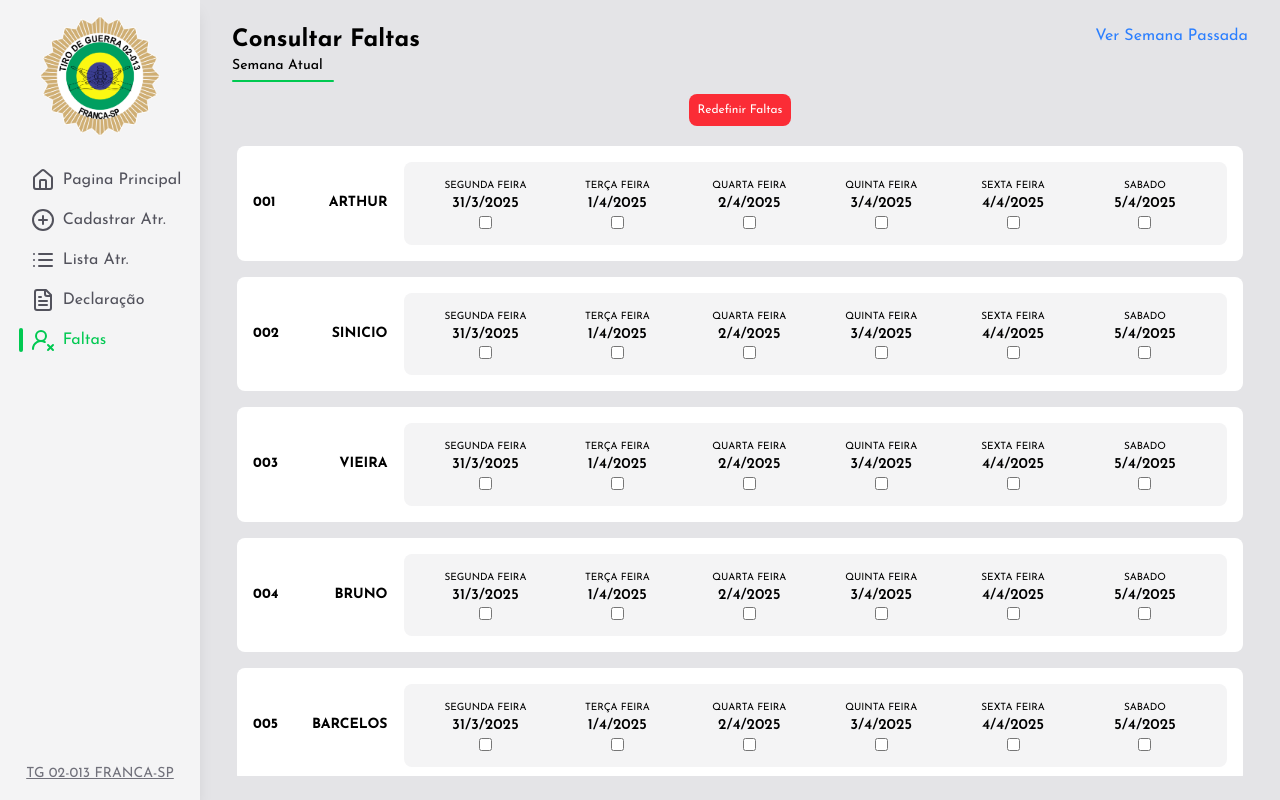
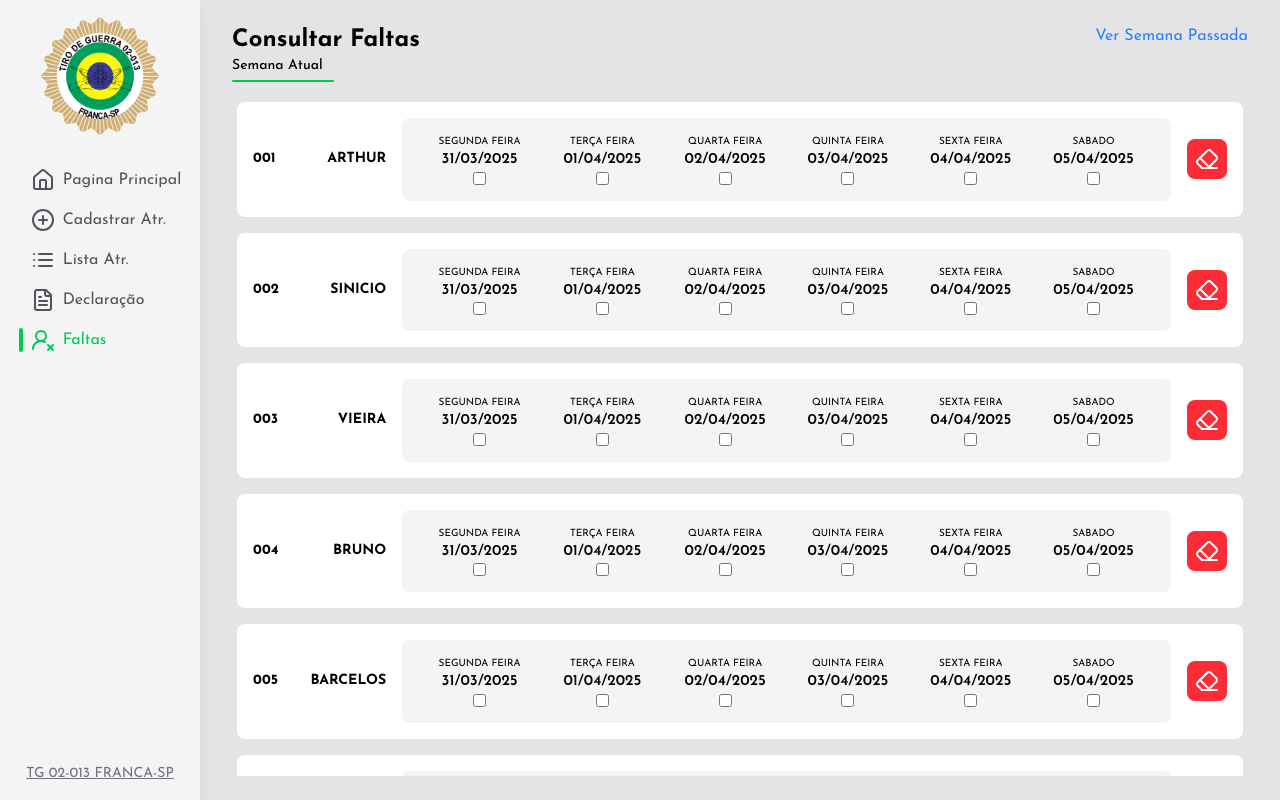
Before and after one commit to arthuracmm/exercito-system, a React (Vite) app: page /faltas in a window 1280 px wide. Built offline with nearby package versions, Linux system fonts and the light colour scheme; data requests are answered from the project's data file.

Commit message:
arrumando a pagina faltas e a rota do banco de dados para melhor acesso

```diff
--- a/public/db/db.json
+++ b/public/db/db.json
@@ -761,55 +761,40 @@
   ],
   "faltas": [
     {
-      "id": "28ce",
-      "data": "7/4/2025",
+      "id": "2025-04-07",
+      "data": "2025-04-07",
+      "atiradores": []
+    },
+    {
+      "id": "2025-04-09",
+      "data": "2025-04-09",
       "atiradores": [
-        "9704",
+        "e32f"
+      ]
+    },
+    {
+      "id": "2025-04-10",
+      "data": "2025-04-10",
+      "atiradores": []
+    },
+    {
+      "id": "2025-04-08",
+      "data": "2025-04-08",
+      "atiradores": []
+    },
+    {
+      "id": "2025-04-11",
+      "data": "2025-04-11",
+      "atiradores": [
         "7f42",
         "e32f"
       ]
     },
     {
-      "id": "b03e",
-      "data": "9/4/2025",
+      "id": "2025-04-12",
+      "data": "2025-04-12",
       "atiradores": [
-        "9704",
-        "152f",
         "e32f"
-      ]
-    },
-    {
-      "id": "4509",
-      "data": "11/4/2025",
-      "atiradores": [
-        "9704",
-        "1a3d"
-      ]
-    },
-    {
-      "id": "b99b",
-      "data": "10/4/2025",
-      "atiradores": [
-        "9704",
-        "152f",
-        "1a3d"
-      ]
-    },
-    {
-      "id": "ff5f",
-      "data": "8/4/2025",
-      "atiradores": [
-        "9704",
-        "e32f"
-      ]
-    },
-    {
-      "id": "d04e",
-      "data": "12/4/2025",
-      "atiradores": [
-        "9704",
-        "152f",
-        "1a3d"
       ]
     }
   ]
--- a/src/pages/Faltas.tsx
+++ b/src/pages/Faltas.tsx
@@ -2,6 +2,7 @@ import { useEffect, useState } from "react";
 import axios from "axios";
 import { SidebarLeft } from "../components/SidebarLeft";
 import { Link } from "react-router-dom";
+import { Eraser } from "lucide-react";
 
 export function Faltas() {
     const [atiradores, setAtiradores] = useState<any[]>([]);
@@ -38,25 +39,61 @@ export function Faltas() {
             });
     }, []);
 
+    const formatDateToISO = (dateStr: string) => {
+        if (!dateStr || typeof dateStr !== 'string') return '';
+        const parts = dateStr.includes('/') ? dateStr.split('/') : dateStr.split('-');
+
+        if (parts.length !== 3) return '';
+
+        const [a, b, c] = parts;
+
+        // Se for dd/mm/yyyy
+        if (dateStr.includes('/')) {
+            const day = a.padStart(2, '0');
+            const month = b.padStart(2, '0');
+            const year = c;
+            return `${year}-${month}-${day}`;
+        }
+
+        // Se for yyyy-mm-dd
+        const year = a;
+        const month = b.padStart(2, '0');
+        const day = c.padStart(2, '0');
+        return `${year}-${month}-${day}`;
+    };
+
+
+
+
     const getWeekDays = () => {
         const daysOfWeek = ['SEGUNDA FEIRA', 'TERÇA FEIRA', 'QUARTA FEIRA', 'QUINTA FEIRA', 'SEXTA FEIRA', 'SABADO'];
         const today = new Date();
         const dayOfWeek = today.getDay();
 
-        const diffToMonday = (7 - dayOfWeek + 1) % 7;
-        const currentMonday = new Date(today.getFullYear(), today.getMonth(), today.getDate() + diffToMonday);
+        const diffToMonday = dayOfWeek === 0 ? -6 : 1 - dayOfWeek;
+        const currentMonday = new Date(today);
+        currentMonday.setDate(today.getDate() + diffToMonday);
 
-        const twoWeeksAgoMonday = new Date(currentMonday);
-        twoWeeksAgoMonday.setDate(currentMonday.getDate() - 7);
         const weekDates = [];
+
         for (let i = 0; i < 6; i++) {
-            const day = new Date(twoWeeksAgoMonday);
-            day.setDate(twoWeeksAgoMonday.getDate() + i);
-            const formattedDate = `${day.getDate()}/${day.getMonth() + 1}/${day.getFullYear()}`;
-            weekDates.push({ day: daysOfWeek[i], date: formattedDate });
+            const day = new Date(currentMonday);
+            day.setDate(currentMonday.getDate() + i);
+
+            const year = day.getFullYear();
+            const month = String(day.getMonth() + 1).padStart(2, '0');
+            const date = String(day.getDate()).padStart(2, '0');
+
+            const isoDate = `${year}-${month}-${date}`;
+            weekDates.push({ day: daysOfWeek[i], date: isoDate });
         }
 
         return weekDates;
+    };
+
+    const formatDateForDisplay = (isoDate: string) => {
+        const [year, month, day] = isoDate.split("-");
+        return `${day}/${month}/${year}`;
     };
 
     const weekDays = getWeekDays();
@@ -81,19 +118,18 @@ export function Faltas() {
     const handleSubmit = () => {
         weekDays.forEach((weekDay) => {
             const date = weekDay.date;
+            const dateISO = formatDateToISO(date);
             const atiradoresForDay = Array.from(selectedAtiradores[date] || []);
 
             const dataToSend = {
-                data: date,
+                id: dateISO, // <-- aqui está a mudança!
+                data: dateISO,
                 atiradores: atiradoresForDay
             };
 
-            console.log('Tentando atualizar falta para a data:', date);
-            console.log('Dados a serem enviados:', dataToSend);
-
             if (faltas[date]) {
-                axios.put(`http://localhost:5000/faltas/${date}`, dataToSend)
-                    .then((_response) => {
+                axios.put(`http://localhost:5000/faltas/${dateISO}`, dataToSend)
+                    .then(() => {
                         console.log(`Faltas para ${date} atualizadas com sucesso`);
                     })
                     .catch((error) => {
@@ -110,7 +146,7 @@ export function Faltas() {
                     });
             } else {
                 axios.post('http://localhost:5000/faltas', dataToSend)
-                    .then((_response) => {
+                    .then(() => {
                         console.log(`Faltas para ${date} criadas com sucesso`);
                     })
                     .catch((error) => {
@@ -120,20 +156,41 @@ export function Faltas() {
         });
     };
 
-    const handleReset = () => {
-        if (window.confirm("Você tem certeza de que deseja redefinir todas as faltas? Isso removerá todas as faltas do banco de dados.")) {
-            axios.delete('http://localhost:5000/faltas')
-                .then(() => {
-                    console.log("Todas as faltas foram apagadas com sucesso");
-                    setFaltas({});
-                    setSelectedAtiradores({});
-                })
-                .catch((error) => {
-                    console.error("Erro ao apagar todas as faltas:", error.response ? error.response.data : error.message);
-                });
-        }
+
+    const handleRemoveAtirador = (atiradorId: string) => {
+        const updatedSelected = { ...selectedAtiradores };
+
+        weekDays.forEach((weekDay) => {
+            const date = weekDay.date;
+            const dateISO = formatDateToISO(formatDateForDisplay(date));
+
+            if (updatedSelected[date]?.has(atiradorId)) {
+                updatedSelected[date].delete(atiradorId);
+                const updatedList = Array.from(updatedSelected[date]);
+
+                const dataToSend = {
+                    id: dateISO,
+                    data: dateISO,
+                    atiradores: updatedList
+                };
+
+
+                axios.put(`http://localhost:5000/faltas/${dateISO}`, dataToSend)
+                    .then(() => {
+                        console.log(`Atirador ${atiradorId} removido da data ${date}`);
+                        setSelectedAtiradores({ ...updatedSelected });
+
+                        setFaltas((prevFaltas) => ({
+                            ...prevFaltas,
+                            [date]: updatedList
+                        }));
+                    })
+                    .catch((error) => {
+                        console.error(`Erro ao remover atirador da data ${date}:`, error.response ? error.response.data : error.message);
+                    });
+            }
+        });
     };
-
 
     return (
         <div className="flex flex-1 h-screen w-full font-josefin">
@@ -148,18 +205,12 @@ export function Faltas() {
                 <div className="flex w-full">
                     <div className="w-[10%] h-0.5 rounded-lg bg-green-500" />
                 </div>
-                <button
-                    className="bg-red-500 text-xs p-2 text-white rounded-lg hover:bg-red-600 transition-all w-fit cursor-pointer mt-2"
-                    onClick={handleReset}
-                >
-                    Redefinir Faltas
-                </button>
 
                 <div className="flex flex-1 flex-col w-full mt-2 overflow-x-hidden overflow-y-scroll items-center">
                     {atiradores
                         .sort((a, b) => parseInt(a.numero) - parseInt(b.numero))
                         .map((atirador) => (
-                            <div key={atirador.id} className="flex flex-1 gap-4 bg-white rounded-lg p-4 m-2 w-[99%]">
+                            <div key={atirador.id} className="flex flex-1 gap-4 bg-white rounded-lg p-4 m-2 w-[99%] items-center">
                                 <div className="flex flex-1 gap-4">
                                     <div className="flex justify-between items-center w-40">
                                         <h2 className="text-sm uppercase font-bold">{atirador.numero}</h2>
@@ -169,7 +220,9 @@ export function Faltas() {
                                         {weekDays.map((weekDay, index) => (
                                             <div key={index} className="flex flex-col items-center">
                                                 <span className="text-[10px]">{weekDay.day}</span>
-                                                <span className="text-[15px] font-semibold">{weekDay.date}</span>
+                                                <span className="text-[15px] font-semibold">
+                                                    {formatDateForDisplay(weekDay.date)}
+                                                </span>
                                                 <input
                                                     type="checkbox"
                                                     name={weekDay.date}
@@ -183,6 +236,12 @@ export function Faltas() {
                                         ))}
                                     </div>
                                 </div>
+                                <button
+                                    className="flex size-10 bg-red-500 items-center justify-center rounded-lg cursor-pointer"
+                                    onClick={() => handleRemoveAtirador(atirador.id)}
+                                >
+                                    <Eraser className="text-white" />
+                                </button>
                             </div>
                         ))}
                     <button
```
